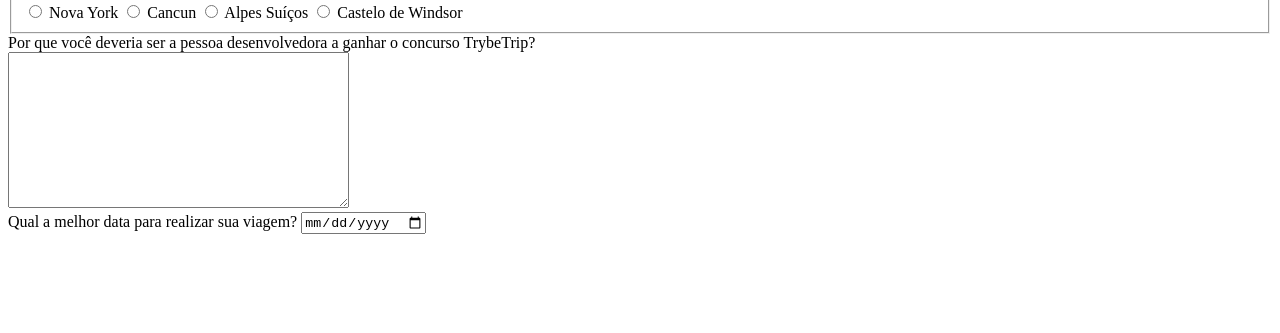
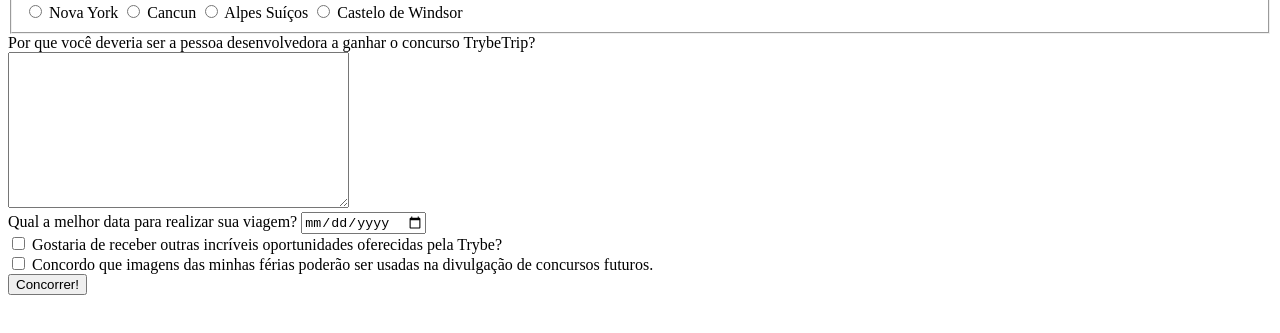
Before and after one commit to FernandaGrein/Exercicios-Trybe-Fundamentos, a plain HTML site: page bloco-6-html-e-css-forms-flexbox-e-responsivo/dia-1-html-css-forms/form.html in a window 1280 px wide. Shown: the part 143-476 px from the top of the page. Drawn offline with Linux system fonts and the light colour scheme.

Commit message:
adiciona checkboxes e botão

```diff
--- a/bloco-6-html-e-css-forms-flexbox-e-responsivo/dia-1-html-css-forms/form.html
+++ b/bloco-6-html-e-css-forms-flexbox-e-responsivo/dia-1-html-css-forms/form.html
@@ -6,6 +6,7 @@
     <meta http-equiv="X-UA-Compatible" content="IE=edge">
     <meta name="viewport" content="width=device-width, initial-scale=1.0">
     <title>formulário da TrybeTrip</title>
+    <link rel="stylesheet" href="style.css">
 
 </head>
 
@@ -53,14 +54,17 @@
             </label>
         </div>
         <div class="checkboxes">
-
-
+            <input type="checkbox" name="checks" id="oferts" value="receiveOferts">
+            <label for="oferts"> Gostaria de receber outras incríveis oportunidades oferecidas pela Trybe?</label>
+            <br>
+            <input type="checkbox" name="checks" id="disclosure" value="acceptDisclousure" required>
+            <label for="disclosure"> Concordo que imagens das minhas férias poderão ser usadas na divulgação de
+                concursos futuros.</label>
         </div>
-
-
-
+        <div class="button">
+            <button type="submit">Concorrer! </button>
+        </div>
     </main>
-
     <script src="script2.js"></script>
 </body>
 
```
Also changed, not shown: bloco-6-html-e-css-forms-flexbox-e-responsivo/dia-1-html-css-forms/style.css (added).
